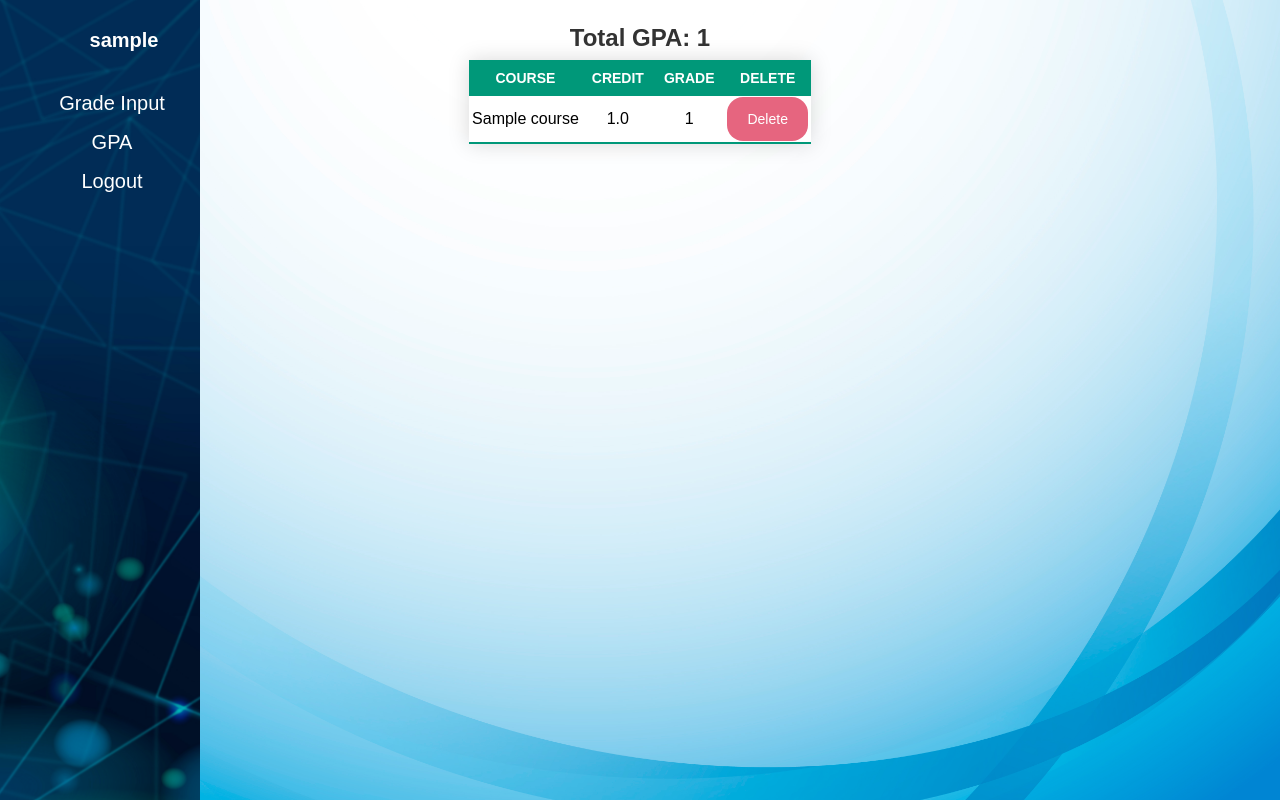
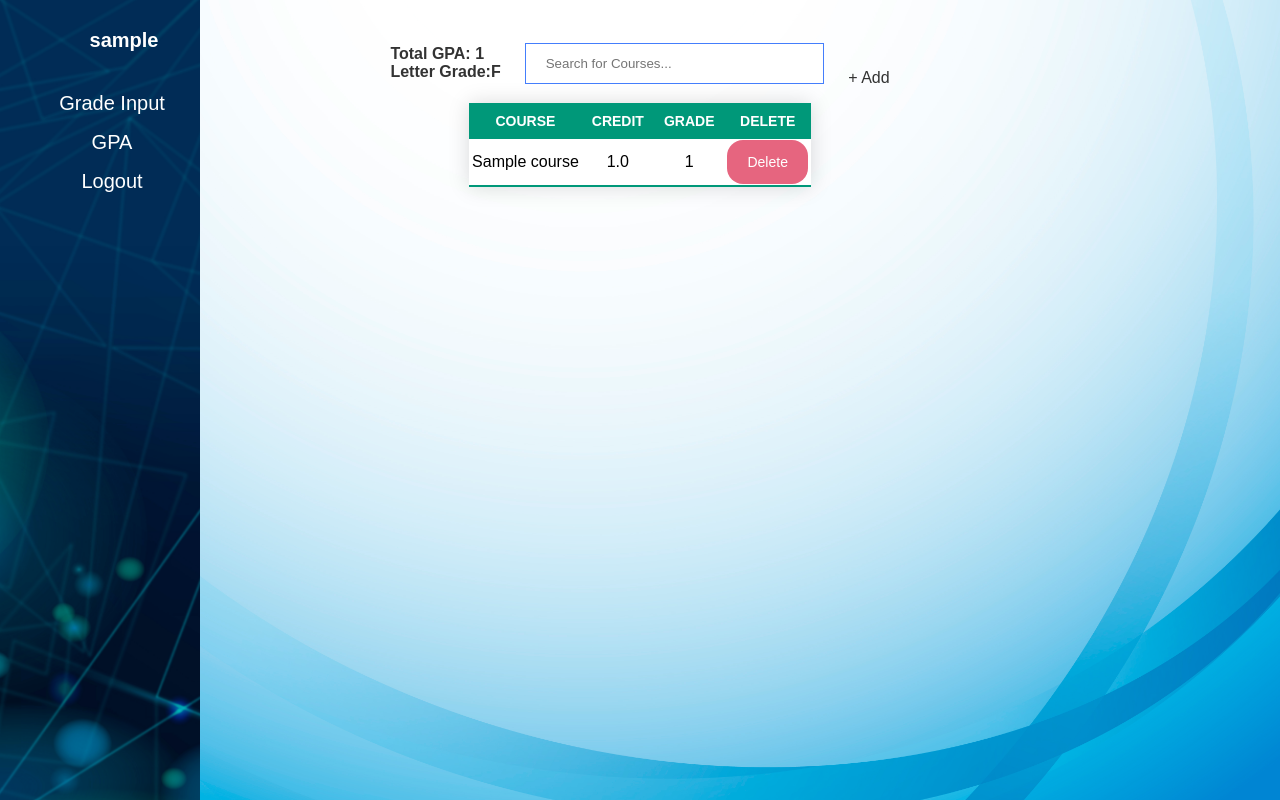
Before and after one commit to EunjeongHur/acit2911, a Flask app: page /gpa/1 in a window 1280 px wide. Run offline with Flask 2, Linux system fonts and the light colour scheme; a user stored in the database is signed in; tables that the repository leaves empty hold one stand-in row (values such as "Sample post"); some libraries are stand-ins or nearby versions.

Commit message:
edit css

```diff
--- a/app.py
+++ b/app.py
@@ -67,7 +67,31 @@ def view(stu_id):
         score += (i.grade * i.class_credit)
         total_credits += i.class_credit
     gpa = int(score/total_credits)
-    return render_template("gpa.html", data=student, gpa=gpa)
+    if gpa >= 100:
+        letter_grade = 'A+'
+    elif gpa < 100 and gpa >= 95:
+        letter_grade = 'A'
+    elif gpa < 95 and gpa >= 90:
+        letter_grade = 'A-'
+    elif gpa < 90 and gpa >= 85:
+        letter_grade = 'B+'
+    elif gpa < 85 and gpa >= 80:
+        letter_grade = 'B'
+    elif gpa < 80 and gpa >= 75:
+        letter_grade = 'B-'
+    elif gpa < 75 and gpa >= 70:
+        letter_grade = 'C+'
+    elif gpa < 70 and gpa >= 65:
+        letter_grade = 'C'
+    elif gpa < 65 and gpa >= 60:
+        letter_grade = 'C-'
+    elif gpa < 60 and gpa >= 55:
+        letter_grade = 'D+'
+    elif gpa < 55 and gpa >= 50:
+        letter_grade = 'D'
+    else:
+        letter_grade = 'F'
+    return render_template("gpa.html", data=student, gpa=gpa, letter_grade=letter_grade)
 
 
 @app.route("/gpa/<string:stu_id>", methods=["POST"])
--- a/static/style/style.css
+++ b/static/style/style.css
@@ -142,13 +142,7 @@ td{
   padding-right: 3px;
 }
 
-caption{
-  font-weight:bold;
-  font-size: 24px;
-  text-align: center;
-  color: #333;
-  padding-bottom: 8px;
-}
+
 
 thead{
   background-color: #333;
@@ -221,6 +215,40 @@ thead th{
 #gpa{
   padding-bottom: 50px;
 }
+
+#searchCourse {
+  width: 60%;
+  height: 60%;
+  align-self: center;
+}
+
+#searchbar {
+  display:flex;
+  justify-content: space-between;
+  max-width: 39%;
+  margin:auto;
+}
+
+#addCourse {
+  align-self: flex-end;
+}
+
+.addrow:link, .addrow:visited{
+  text-decoration:none;
+  color: #333;
+}
+
+.addrow:hover {
+  text-decoration-line:underline;
+  text-decoration-color:#009879;
+  text-decoration-thickness:2px;
+}
+
+h4{
+  text-align: left;
+  color: #333;
+}
+
 
 .container {
   padding: 16px;
--- a/templates/gpa.html
+++ b/templates/gpa.html
@@ -13,8 +13,17 @@
 
 <div id="gpa" class="gpadisplay">
     <div class="imgcontainer">
-    <table>
-      <caption>Total GPA: {{ gpa }}</caption>
+      <div id="searchbar">
+        <h4>Total GPA: {{ gpa }}<br>Letter Grade:{{ letter_grade }}</h4>
+
+        <input type="text" id="searchCourse" onkeyup="Search()" placeholder="Search for Courses...">
+        <p id="addCourse"><a href="{{url_for('gradeInput')}}" class="addrow">+ Add</a></p>
+
+      </div>
+    <table id="gpaTable">
+
+
+
         <thead>
             <tr>
                 <th>Course</th>
@@ -38,6 +47,29 @@
     </div>
 </div>
 
+<script>
+  function Search() {
+    // Declare variables
+    var input, filter, table, tr, td, i, txtValue;
+    input = document.getElementById("searchCourse");
+    filter = input.value.toUpperCase();
+    table = document.getElementById("gpaTable");
+    tr = table.getElementsByTagName("tr");
+
+    // Loop through all table rows, and hide those who don't match the search query
+    for (i = 0; i < tr.length; i++) {
+      td = tr[i].getElementsByTagName("td")[0];
+      if (td) {
+        txtValue = td.textContent || td.innerText;
+        if (txtValue.toUpperCase().indexOf(filter) > -1) {
+          tr[i].style.display = "";
+        } else {
+          tr[i].style.display = "none";
+        }
+      }
+    }
+  }
+</script>
 <!-- <div id="id01" class="modal">
   <span onclick="document.getElementById('id01').style.display='none'" class="close" title="Close Modal">×</span>
   <form class="modal-content" action="/gpa/delete/{{ current_user.student_id }}" method="POST">
@@ -71,6 +103,4 @@ window.onclick = function(event) {
     </ul>
 </div>
 {% endif %}
-
-
 {% endblock %}
```
